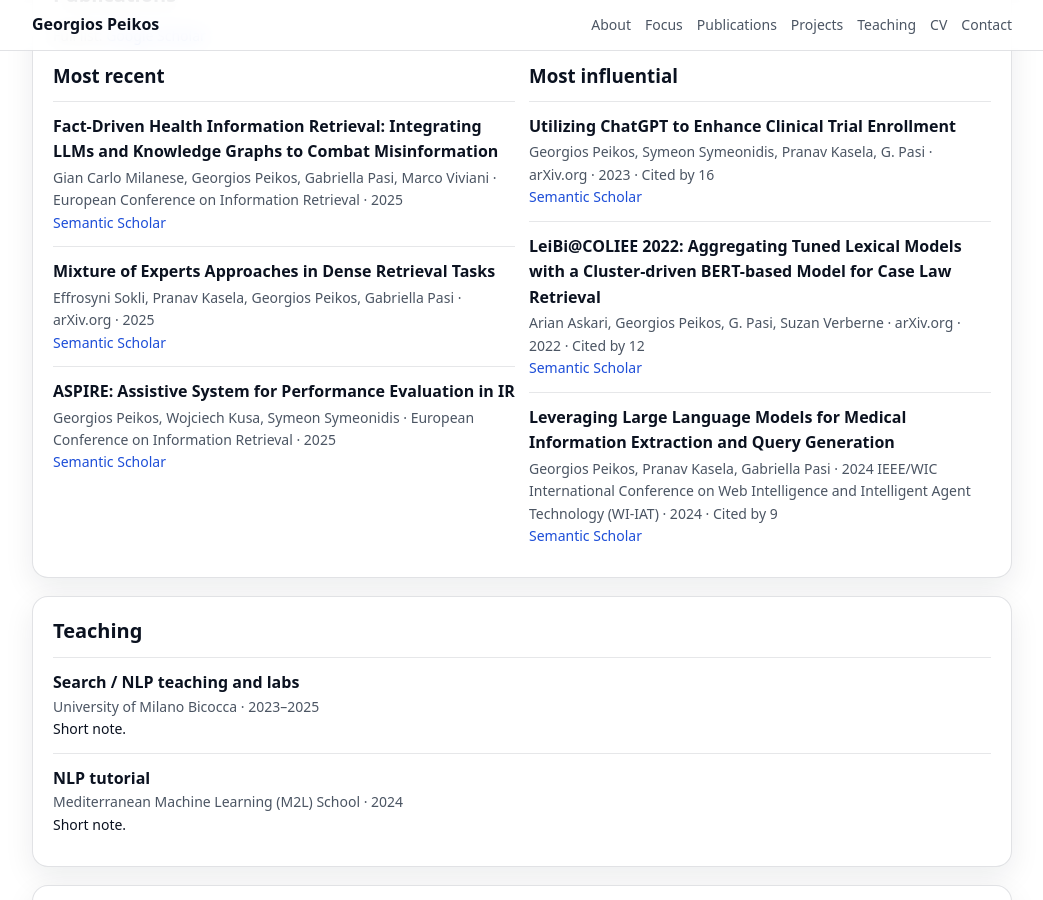
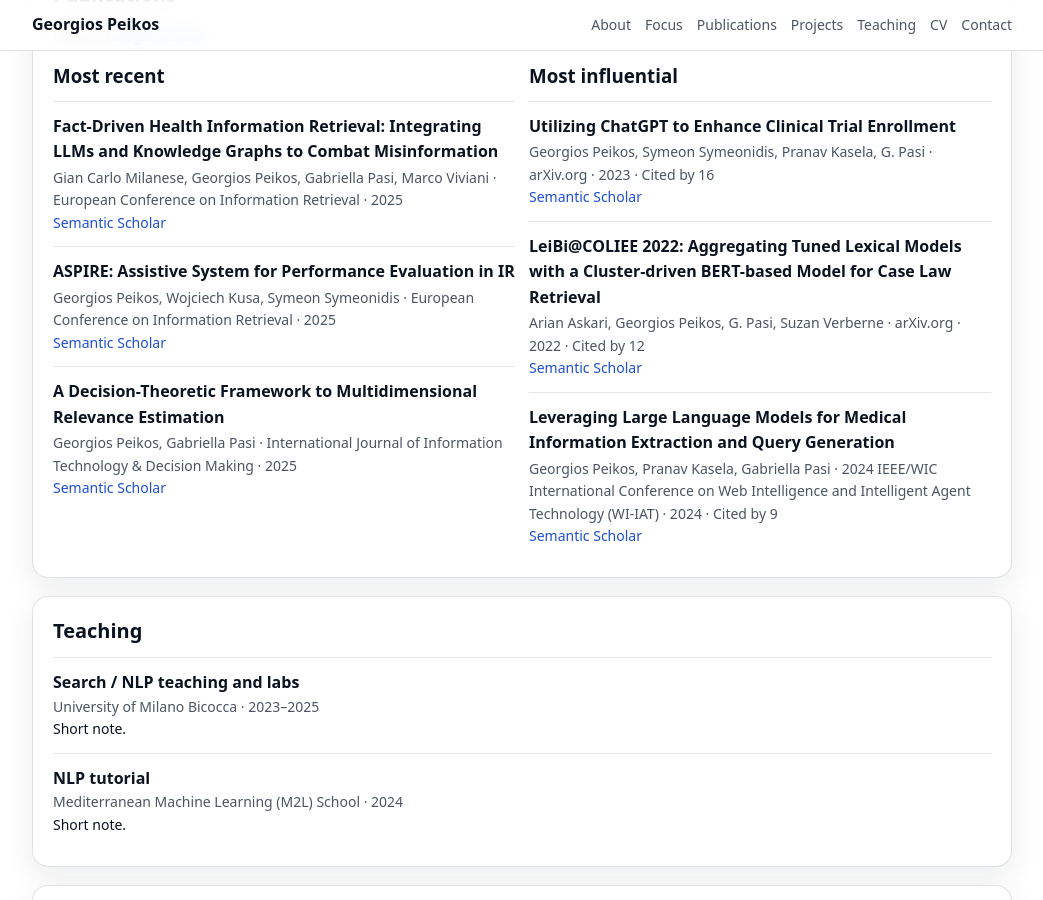
Before and after one commit to GiorgosPeikos/GiorgosPeikos.github.io, a Jekyll site: the page built from index.md, in a window 1280 px wide and 900 px high, scrolled down 1345 px. Shown: the whole window, without its empty margins (118-1161 px from the left). Built offline with Jekyll 4.4.1, drawn with Linux system fonts in a browser that asks for light colours; our own code applies the rules of GitHub Pages for plain Markdown files.

Commit message:
Auto-update publications

```diff
--- a/_data/publications.yml
+++ b/_data/publications.yml
@@ -32,13 +32,6 @@ most_recent:
     links:
       - label: "Semantic Scholar"
         url: "https://www.semanticscholar.org/paper/16ce8272585fc1ec046c95bb43e71e52243fdeba"
-  - title: "Mixture of Experts Approaches in Dense Retrieval Tasks"
-    authors: "Effrosyni Sokli, Pranav Kasela, Georgios Peikos, Gabriella Pasi"
-    venue: "arXiv.org"
-    year: 2025
-    links:
-      - label: "Semantic Scholar"
-        url: "https://www.semanticscholar.org/paper/6a02f6a421f13756733a6e8b9619d458b5babc80"
   - title: "ASPIRE: Assistive System for Performance Evaluation in IR"
     authors: "Georgios Peikos, Wojciech Kusa, Symeon Symeonidis"
     venue: "European Conference on Information Retrieval"
@@ -46,5 +39,12 @@ most_recent:
     links:
       - label: "Semantic Scholar"
         url: "https://www.semanticscholar.org/paper/9572f99eba993f1e768850c4073b2a9d14fae44f"
+  - title: "A Decision-Theoretic Framework to Multidimensional Relevance Estimation"
+    authors: "Georgios Peikos, Gabriella Pasi"
+    venue: "International Journal of Information Technology &amp; Decision Making"
+    year: 2025
+    links:
+      - label: "Semantic Scholar"
+        url: "https://www.semanticscholar.org/paper/a1c5a98aac5bec1e6e916cf69ceca72a3579d49f"
 
-# updated: 2026-02-14T12:47:49.309726Z
+# updated: 2026-02-14T13:36:12.842911Z
```
